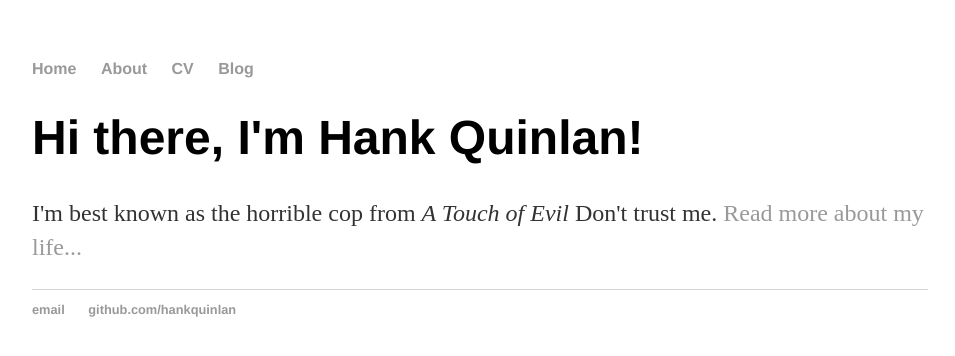
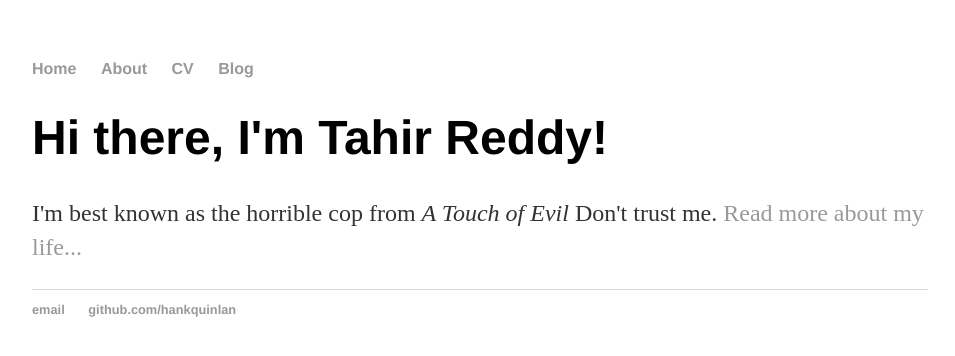
Before and after one commit to thahir-reddy/thahir-reddy.github.io, a plain HTML site: page index.html in a window 1280 px wide. Shown: the whole page, without its empty margins (160-1115 px from the left). Drawn offline with Linux system fonts and the light colour scheme.

Commit message:
Update index.html

```diff
--- a/index.html
+++ b/index.html
@@ -15,7 +15,7 @@
 		</nav>
 		<div class="container">
     		<div class="blurb">
-        		<h1>Hi there, I'm Hank Quinlan!</h1>
+        		<h1>Hi there, I'm Tahir Reddy!</h1>
 				<p>I'm best known as the horrible cop from <em>A Touch of Evil</em> Don't trust me. <a href="/about">Read more about my life...</a></p>
     		</div><!-- /.blurb -->
 		</div><!-- /.container -->
```
